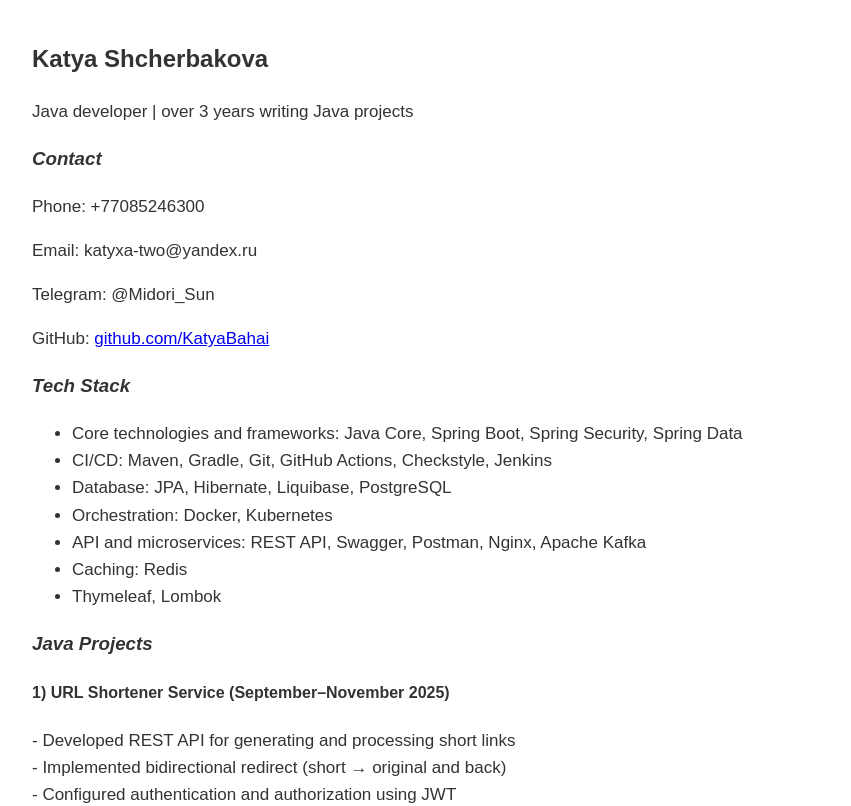
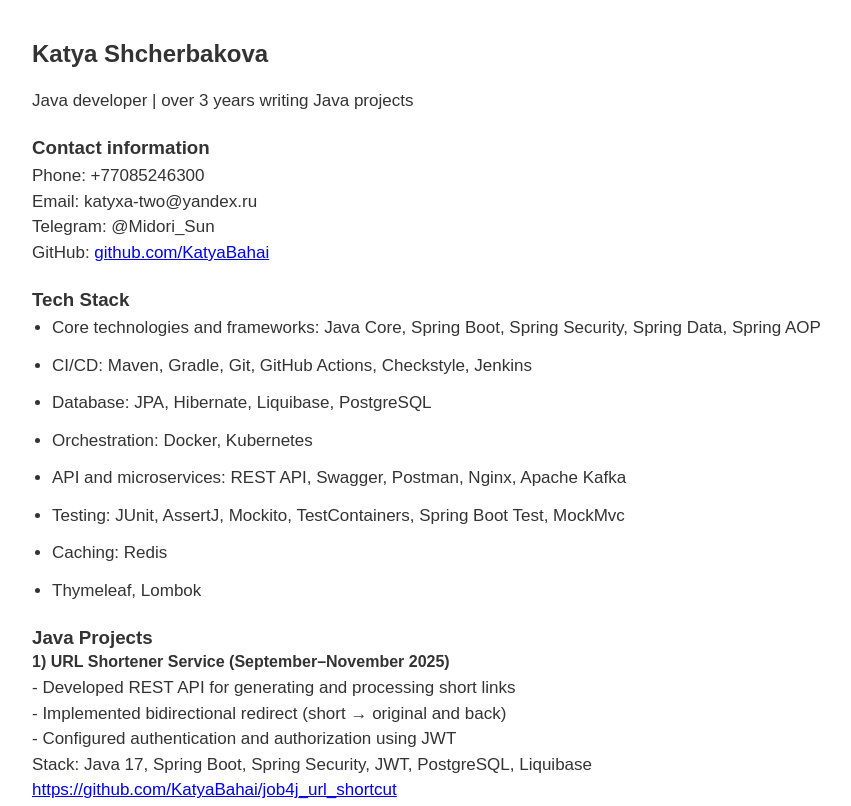
Before and after one commit to KatyaBahai/katyabahai.github.io, a plain HTML site: page index.html in a window 1280 px wide. Shown: the top 806 px of the page, without its empty margins (158-1009 px from the left). Drawn offline with Linux system fonts and the light colour scheme.

Commit message:
Update index.html

```diff
--- a/index.html
+++ b/index.html
@@ -8,17 +8,27 @@
             font-family: Arial, sans-serif;
             max-width: 900px;
             margin: 40px auto;
-            line-height: 1.6;
             color: #333;
         }
 
-        h3 {
-            font-style: italic;
+	h3 {
+    	    margin: 24px 0 4px 0;
+	}
+
+	h4 {
+    	    margin: 0 0 4px 0;
+	}
+
+        p, li {
+	    margin: 0 0 12px 0;
+            font-size: 17px;
+	    line-height: 1.5;
         }
 
-        p, li {
-            font-size: 17px;
-        }
+	ul {
+            margin: 0 0 12px 0;
+            padding-left: 20px;
+	}
     </style>
 
 </head>
@@ -27,19 +37,21 @@
     <h2>Katya Shcherbakova</h2>
     <p>Java developer | over 3 years writing Java projects</p>
 
-    <h3>Contact</h3>
-    <p>Phone: +77085246300</p>
-    <p>Email: katyxa-two@yandex.ru</p>
-    <p>Telegram: @Midori_Sun</p>
-    <p>GitHub: <a href="https://github.com/KatyaBahai">github.com/KatyaBahai</a></p>
-
+    <h3>Contact information</h3>
+    <p>
+        Phone: +77085246300<br>
+        Email: katyxa-two@yandex.ru<br>
+        Telegram: @Midori_Sun<br>
+        GitHub: <a href="https://github.com/KatyaBahai">github.com/KatyaBahai</a>
+    </p>
     <h3>Tech Stack</h3>
     <ul>
-        <li>Core technologies and frameworks: Java Core, Spring Boot, Spring Security, Spring Data</li>
+        <li>Core technologies and frameworks: Java Core, Spring Boot, Spring Security, Spring Data, Spring AOP</li>
         <li>CI/CD: Maven, Gradle, Git, GitHub Actions, Checkstyle, Jenkins</li>
         <li>Database: JPA, Hibernate, Liquibase, PostgreSQL</li>
         <li>Orchestration: Docker, Kubernetes</li>
         <li>API and microservices: REST API, Swagger, Postman, Nginx, Apache Kafka</li>
+		<li>Testing: JUnit, AssertJ, Mockito, TestContainers, Spring Boot Test, MockMvc</li>
         <li>Caching: Redis</li>
         <li>Thymeleaf, Lombok</li>
     </ul>
@@ -106,7 +118,7 @@
     <p>
         - Implemented movie and session browsing<br>
         - Added ticket booking functionality (without payment)<br>
-        Stack: Java, Spring Boot, Hibernate, PostgreSQL, Thymeleaf, Maven, Liquibase<br>
+        Stack: Java, Spring Boot, Sql2O, PostgreSQL, Thymeleaf, Maven, Liquibase<br>
         <a href="https://github.com/KatyaBahai/job4j_cinema" target="_blank"> https://github.com/KatyaBahai/job4j_cinema</a>
     </p>
 
@@ -132,8 +144,10 @@
     </p>
 
     <h3>Languages</h3>
-    <p>- English - advanced</p>
-    <p>- French - pre-intermediate</p>
+    <p>
+	English - advanced<br>
+	French - pre-intermediate<br>
+    </p>
 
     <h3>Additional Information</h3>
    <ul>
@@ -142,5 +156,3 @@
         <li>I like debugging and working with exceptions and enjoy seeing "BUILD SUCCESSFUL in 48s" in the console.</li>
         <li>I feel satisfied when my work is useful to people.</li>
     </ul>
-</body>
-</html>
```
